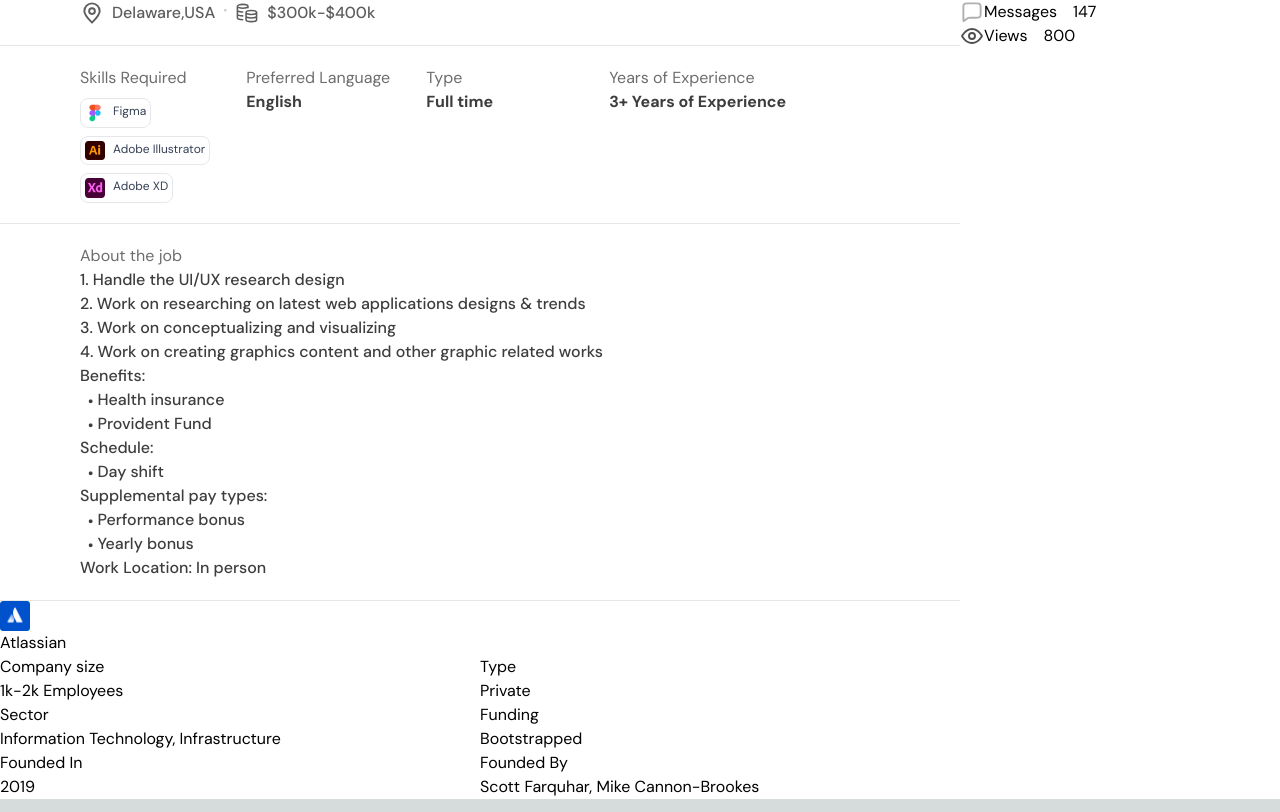
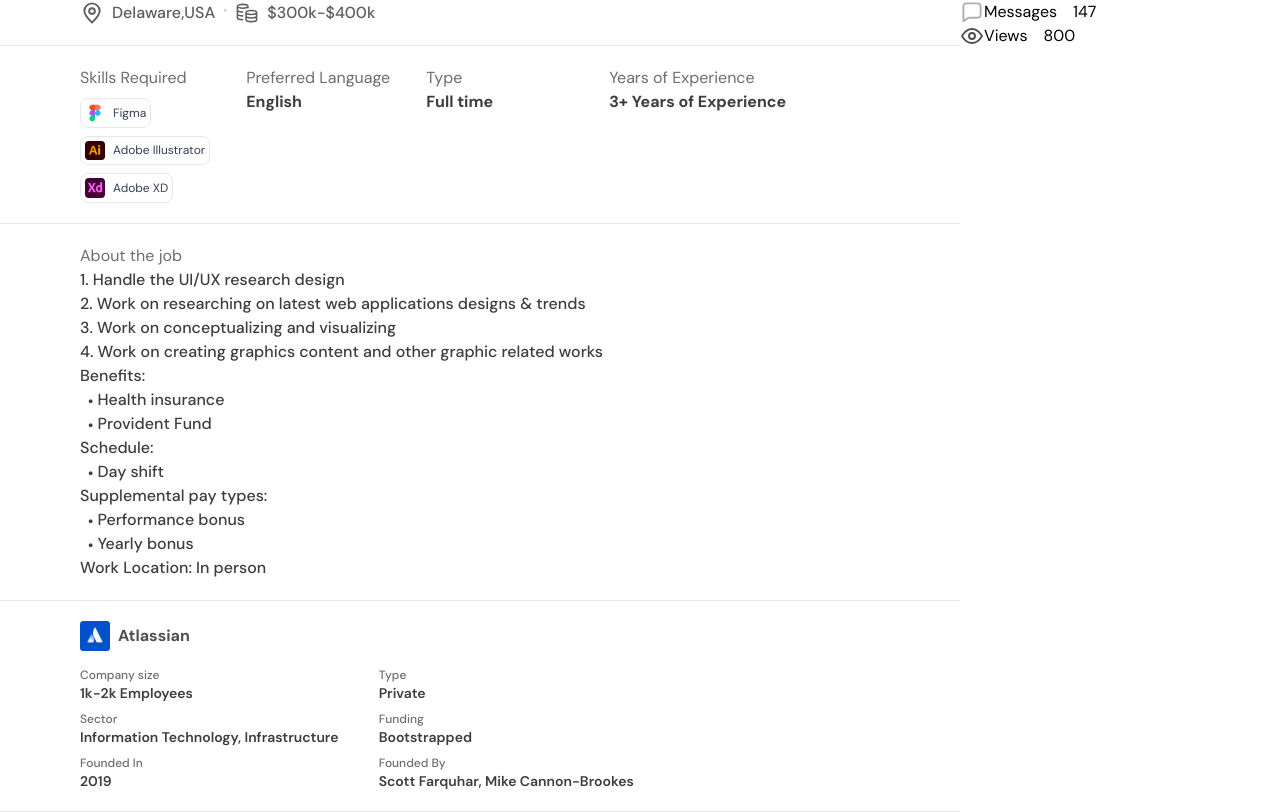
Before and after one commit to mvp5464/Techkareer-assignment, a Next.js app: page / in a window 1280 px wide. Shown: the part 225-1037 px from the top of the page. Built offline with nearby package versions, Linux system fonts and the light colour scheme.

Commit message:
jobCompany Section added

```diff
--- a/src/components/JobCompany.tsx
+++ b/src/components/JobCompany.tsx
@@ -2,9 +2,9 @@
 import JobCompanyComp from "./JobCompanyComp";
 const JobCompany = () => {
   return (
-    <div>
-      <div>
-        <span>
+    <div className="border-b border-[#E7E7E7]">
+      <div className="ml-20 my-5 ">
+        <div className=" flex items-center gap-2 text-[#4F4F4F] mb-4">
           <Image
             src="/appLogo.png"
             alt="App Logo"
@@ -13,10 +13,9 @@
             height={0}
             priority
           />
-        </span>
-        <span>Atlassian</span>
+          <span className=" font-bold">Atlassian</span>
         </div>
-      <div className=" grid grid-cols-2">
+        <div className="  grid grid-cols-[1fr,2fr] w-full gap-2">
           <div>
             <JobCompanyComp title={"Company size"} info={"1k-2k Employees"} />
           </div>
@@ -43,6 +42,7 @@
           </div>
         </div>
       </div>
+    </div>
   );
 };
 
--- a/src/components/JobCompanyComp.tsx
+++ b/src/components/JobCompanyComp.tsx
@@ -1,8 +1,8 @@
 const JobCompanyComp = ({ title, info }: { title: string; info: string }) => {
   return (
     <>
-      <div>{title}</div>
-      <div>{info}</div>
+      <div className=" text-xs text-[#6E6D6D] font-[500]">{title}</div>
+      <div className=" text-sm text-[#3D3D3D] font-semibold">{info}</div>
     </>
   );
 };
--- a/src/components/JobInfoComp.tsx
+++ b/src/components/JobInfoComp.tsx
@@ -4,7 +4,7 @@
   return (
     <>
       <div className=" flex">
-        <div className=" border flex gap-2 px-1 py-1 rounded-lg text-xs">
+        <div className=" border flex items-center gap-2 px-1 py-1 rounded-lg text-xs">
           <Image
             src={image}
             alt={name}
```
Lines whose indentation alone changed are shown as unchanged.
